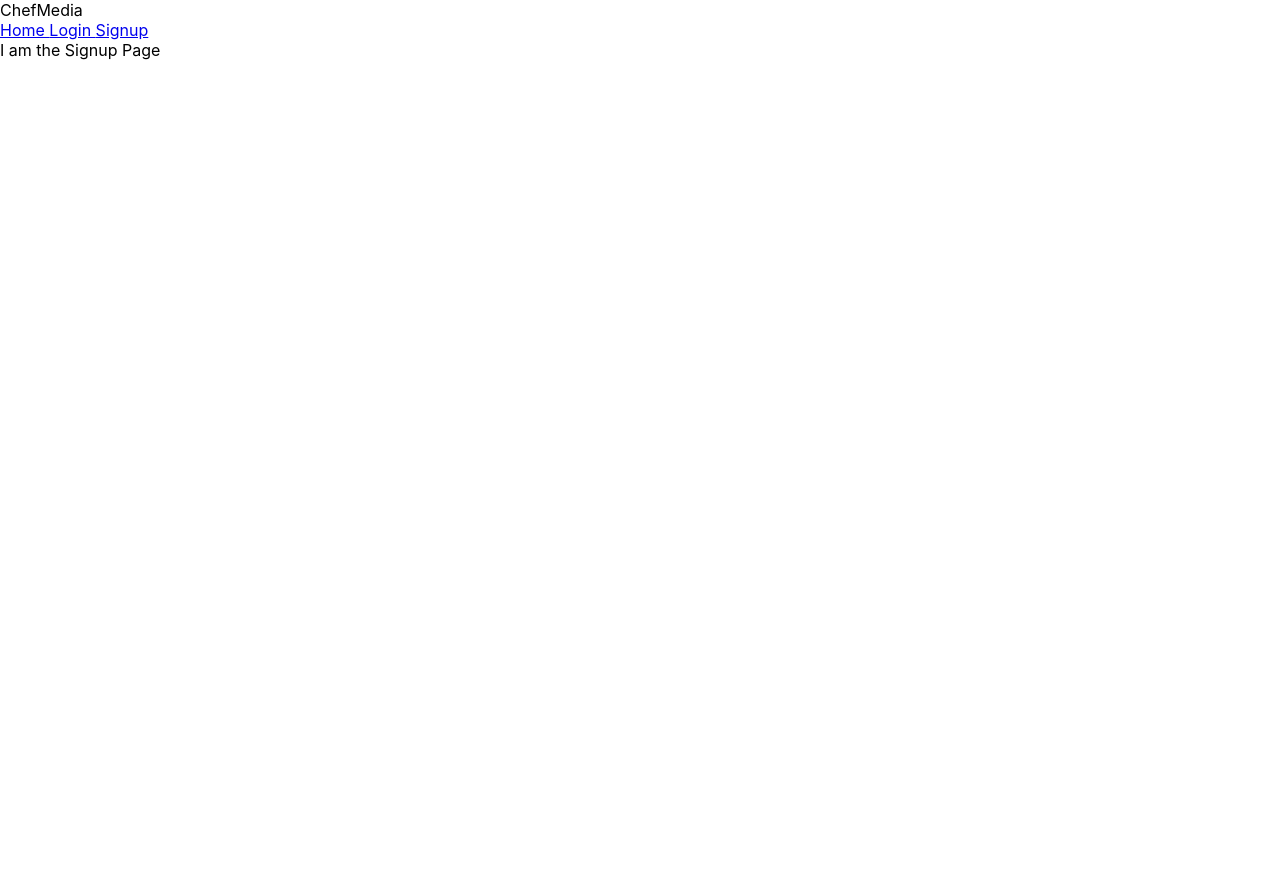
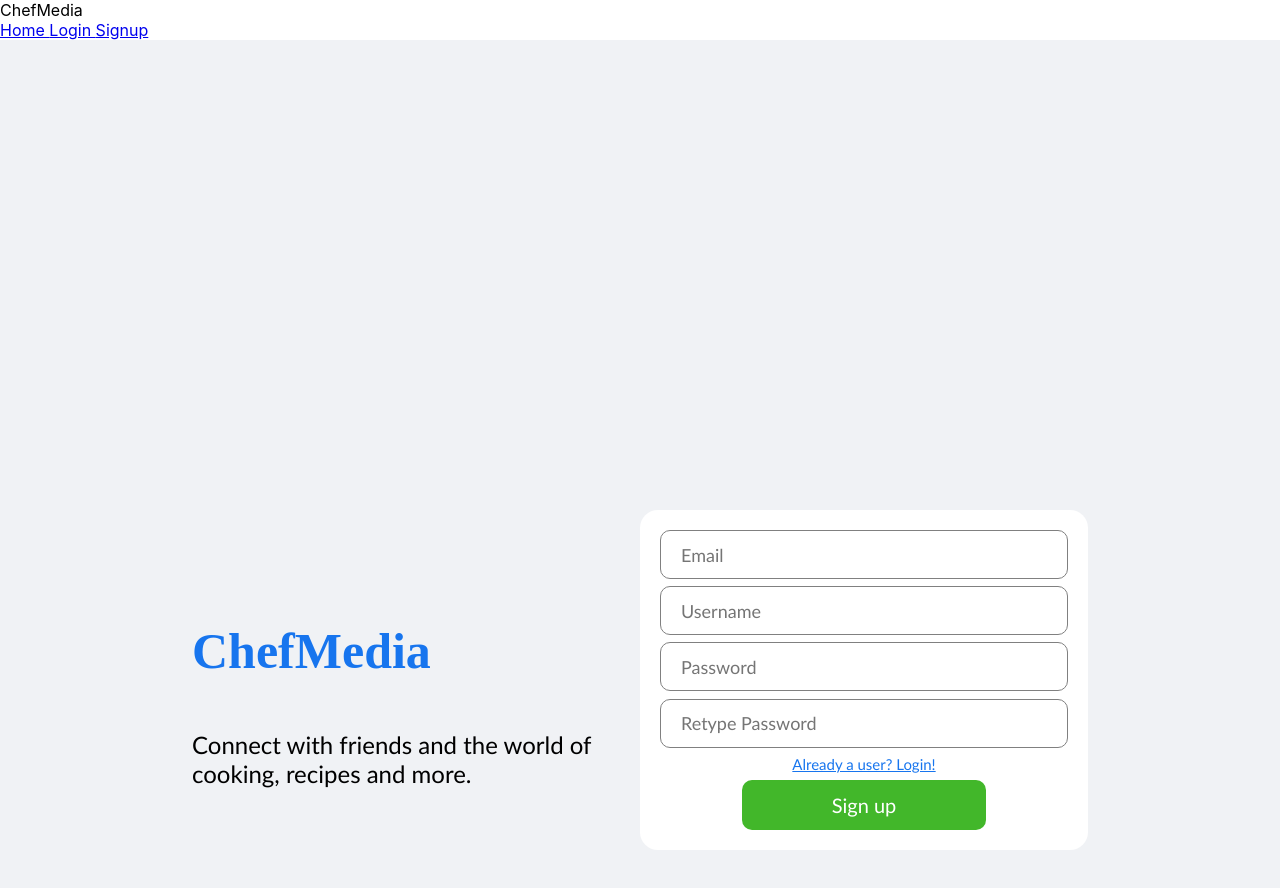
Before and after one commit to dbinlee3/ChefMedia, a React (Create React App) app in the folder frontend/: page /signup in a window 1280 px wide. Shown: the top 888 px of the page. Before the commit the page ends 800 px from the top, so only its background shows below. Built offline with nearby package versions, Linux system fonts and the light colour scheme.

Commit message:
Worked on Signup Page

```diff
--- /dev/null
+++ b/frontend/src/pages/signup/Signup.css
@@ -0,0 +1,74 @@
+.signupContainer{
+    width: 100vw;
+    height: 100vw;
+    background-color: #f0f2f5;
+    display: flex;
+    align-items: center;
+    justify-content: center;
+}
+
+.signupWrapper{
+    width: 70%;
+    height: 70%;
+    display: flex;
+}
+
+.signupLeft,.signupRight{
+    flex: 1;
+    display: flex;
+    flex-direction: column;
+    justify-content: center;
+}
+
+.chefLogo{
+    font-family: American Typewriter, serif;
+    font-size: 50px;
+    font-weight: 800;
+    color: #1775ee;
+    margin-bottom: 10x;
+}
+
+.signupDescription{
+    font-family: Trebuchet MS, sans-serif;
+    font-size: 24px;
+}
+
+.signupBox{
+    height: 300px;
+    padding: 20px;
+    background-color: white;
+    border-radius: 18px;
+    display: flex;
+    flex-direction: column;
+    justify-content: space-between;
+}
+
+.signupInput{
+    font-family: Trebuchet MS, sans-serif;
+    height: 45px;
+    border-radius: 10px;
+    border: 1px solid gray;
+    font-size: 18px;
+    padding-left: 20px;
+}
+
+.alreadyUser{
+    font-family: Trebuchet MS, sans-serif;
+    font-size: 15px;
+    color: #1775ee;
+    text-align: center;
+}
+
+.signupButton{
+    font-family: Trebuchet MS, sans-serif;
+    width: 60%;
+    height: 50px;
+    align-self: center;
+    border-radius: 10px;
+    border: none;
+    background-color: #42b72a;
+    color: white;
+    font-size: 20px;
+    font-weight: 500;
+    cursor: pointer;
+}
--- a/frontend/src/pages/signup/Signup.js
+++ b/frontend/src/pages/signup/Signup.js
@@ -1,10 +1,31 @@
 import React from 'react'
+import './Signup.css'
 
 function Signup() {
     return (
-        <div>
-            I am the Signup Page
-        </div>
+        <>
+            <div className="signupContainer">
+                <div className="signupWrapper">
+                    <div className="signupLeft">
+                        <h3 className="chefLogo">ChefMedia</h3>
+                        <span className="signupDescription">
+                            Connect with friends and the world of cooking, recipes and more.
+                        </span>
+                    </div> {/* end signupLeft */}
+
+                    <div className="signupRight">
+                        <div className="signupBox">
+                            <input placeHolder="Email" className="signupInput"/>
+                            <input placeHolder="Username" className="signupInput"/>
+                            <input placeHolder="Password" className="signupInput"/>
+                            <input placeHolder="Retype Password" className="signupInput"/>
+                            <a className="alreadyUser" href="./login">Already a user? Login!</a>
+                            <button className="signupButton">Sign up</button>
+                        </div> {/* end signupBox */}
+                    </div> {/* end signupRight */}
+                </div> {/* end signupWrapper */}
+            </div> {/* end signupContainer */}
+        </>
     )
 }
 
```
